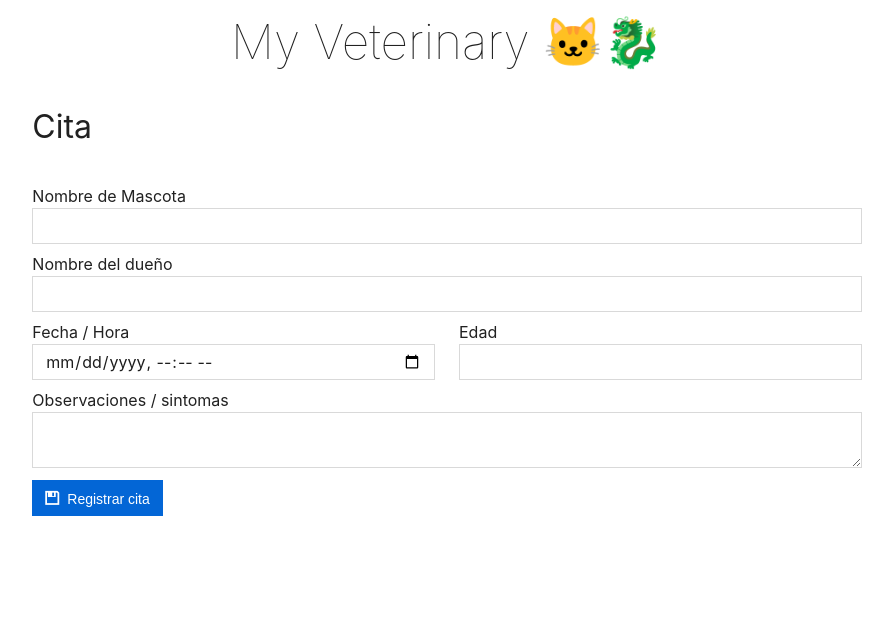
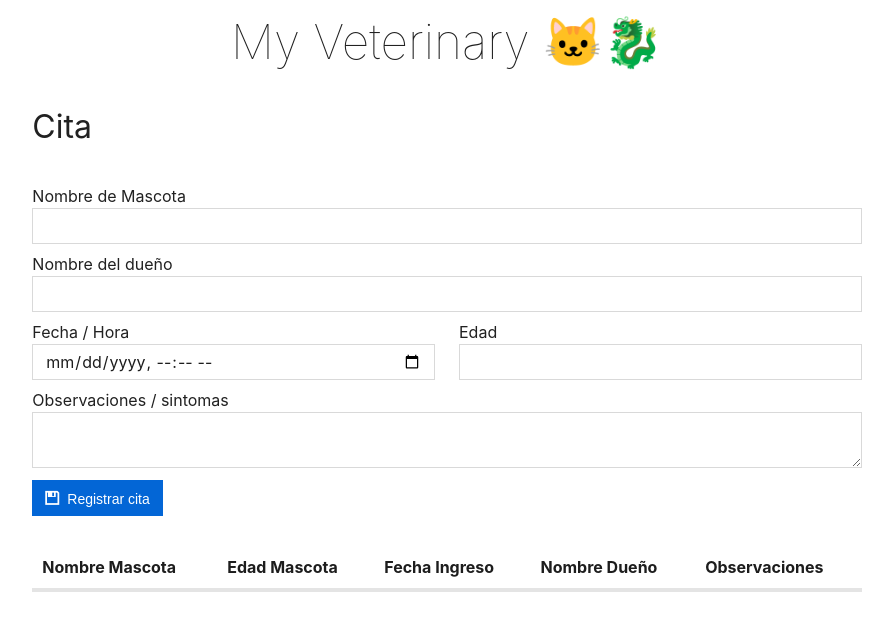
Before and after one commit to wlizama/my-veterinary-rjs, a React (Create React App) app: page / in a window 1280 px wide. Shown: the top 630 px of the page, without its empty margins (193-1086 px from the left). Built offline with nearby package versions, Linux system fonts and the light colour scheme.

Commit message:
tabla lista de citas

```diff
--- a/src/App.js
+++ b/src/App.js
@@ -2,9 +2,20 @@ import React, { Component } from 'react';
 import './styles/metro-4.2.43/css/metro-all.min.css';
 import Header from "./components/Header"
 import Cita from "./components/Cita"
+import SimpleTable from './components/Custom/SimpleTable';
+
+
+const tableColumnsConfig = [
+    { field: "nombreMascota", title: "Nombre Mascota" },
+    { field: "edadMascota", title: "Edad Mascota" },
+    { field: "fechaHora", title: "Fecha Ingreso" },
+    { field: "nombreDuenho", title: "Nombre Dueño" },
+    { field: "observaciones", title: "Observaciones" },
+]
 
 
 class App extends Component {
+
 
 	state = {
 		citas : []
@@ -26,6 +37,7 @@ class App extends Component {
 						<div className="cell-lg-8 offset-lg-2 cell-md-10 offset-md-1">
 							<Header titulo="My Veterinary 🐱‍🐉"></Header>
 							<Cita crearNuevaCita={this.crearNuevaCita} />
+							<SimpleTable columns={tableColumnsConfig} dataSource={this.state.citas} />
 						</div>
 					</div>
 				</div>
--- /dev/null
+++ b/src/components/Custom/SimpleTable.js
@@ -0,0 +1,33 @@
+import React, { Component } from 'react';
+
+class SimpleTable extends Component {
+    state = {
+    }
+
+    render() {
+        return (
+            <div>
+                <table className="table">
+                    <thead>
+                        <tr>
+                        {this.props.columns.map((column, indx) =>
+                            <th key={indx} >{column.title}</th>
+                        )}
+                        </tr>
+                    </thead>
+                    <tbody>
+                        {this.props.dataSource.map((dataRow, indxR) =>
+                        <tr key={indxR}>
+                            {this.props.columns.map((column, indxC) =>
+                            <td key={indxC}>{dataRow[column.field]}</td>
+                            )}
+                        </tr>
+                        )}
+                    </tbody>
+                </table>
+            </div>
+        );
+    }
+}
+
+export default SimpleTable;
--- a/src/components/Custom/index.js
+++ b/src/components/Custom/index.js
@@ -1,3 +1,4 @@
 import InfoBox from "./InfoBox"
+import SimpleTable from "./InfoBox"
 
-export default {InfoBox}
+export default {InfoBox, SimpleTable}
```
